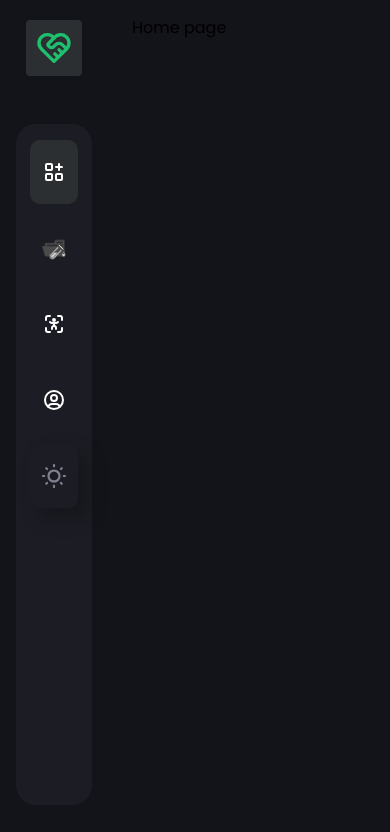
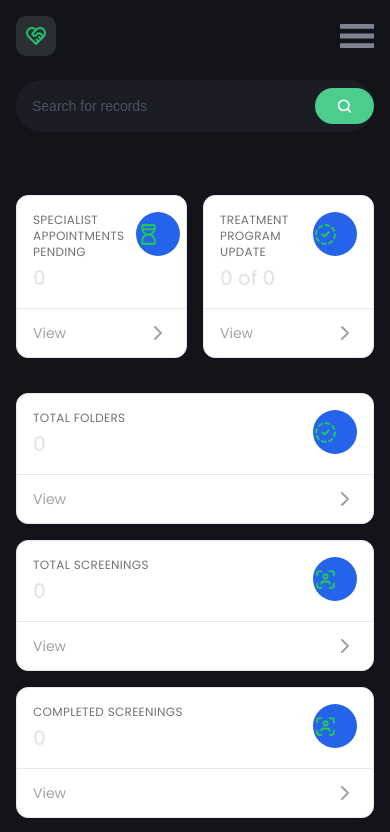
Before and after one commit to Tiyasha10/mngt-for-health, a React (Vite) app: page / in a window 390 px wide. Shown: the top 832 px of the page. Built offline with nearby package versions, Linux system fonts and the light colour scheme; no server answers.

Commit message:
add these

```diff
--- a/package.json
+++ b/package.json
@@ -21,6 +21,7 @@
     "@thirdweb-dev/sdk": "^3",
     "appwrite": "14.0.1",
     "caniuse-lite": "^1.0.30001697",
+    "cors-anywhere": "^0.4.4",
     "dotenv": "^16.4.5",
     "drizzle-orm": "^0.32.1",
     "ethers": "^5.7.2",
--- a/src/App.jsx
+++ b/src/App.jsx
@@ -1,19 +1,23 @@
 import React from "react";
 import { Route, Routes,useNavigate } from "react-router-dom";
 import Sidebar from "./components/sidebar";
+import Navbar from "./components/Navbar";
+import { Home } from "./pages";
 
 const App = () => {
     return (
         <div className="relative flex min-h-screen flex-row bg-[#13131a] p-4">
-            <div className="relative mr-10 sm:flex">
+            <div className="relative mr-10 hidden sm:flex">
 
                 <Sidebar/>
             </div>
 
             <div className="mx-auto max-w-[1280px] flex-1 max-sm:w-full sm:pr-5">
-                {/*Navbar*/}
+
+                <Navbar/>
+
                 <Routes>
-                    <Route path="/" element={<div>Home page </div>}/>
+                    <Route path="/" element={<Home/>}/>
                 </Routes>
 
             </div>
--- /dev/null
+++ b/src/components/CustomButton.jsx
@@ -0,0 +1,17 @@
+import React from "react"
+const CustomButton =({btnType,title,handleClick,styles})=>{
+    return(
+        <button
+        type={btnType}
+        className={`rounded-[10px] px-4 font-epilogue text-[16px]
+            front-semibold leading-[26px] text-white ${styles}
+            `}
+            onClick={handleClick}
+        >
+            {title}
+
+        </button>
+    );
+};
+
+export default CustomButton;
--- /dev/null
+++ b/src/components/DisplayInfo.jsx
@@ -0,0 +1,91 @@
+import { IconCircleDashedCheck, IconHourglassHigh, IconUserScan } from "@tabler/icons-react";
+import React, { useState } from "react";
+import { useNavigate } from "react-router-dom";
+import MetricsCard from "./MetricsCard";
+
+ const DisplayInfo = () => {
+    const navigate =useNavigate();
+    const [metrics, setMetrics] = useState ({
+        totalFolders: 0,
+        aiPersonalizedTreatment: 0,
+        totalScreenings:0,
+        completetedScreenings: 0,
+        pendingScreenings: 0,
+        overdueScreenings: 0
+    })
+
+    const metricsData = [
+        {
+            title: "Specialist Appointments Pending",
+            subtitle: "View",
+            value: metrics.pendingScreenings,
+            icon: IconHourglassHigh,
+            onClick: ()=> navigate ("/appointments/pending"),
+        },
+        {
+            title: "Treatment Program Update",
+            subtitle: "View",
+            value: `${metrics.completetedScreenings} of ${metrics.totalScreenings}`,
+            icon: IconCircleDashedCheck,
+            onClick: ()=> navigate ("/appointments/progress"),
+        },
+        {
+            title: "Total folders",
+            subtitle: "View",
+            value: metrics.totalFolders,
+            icon: IconCircleDashedCheck,
+            onClick: ()=> navigate ("/folders"),
+        },
+        {
+            title: "Total Screenings",
+            subtitle: "View",
+            value: metrics.totalScreenings,
+            icon: IconUserScan,
+            onClick: ()=> navigate ("/screeings"),
+        },
+        {
+            title: "Completed Screenings",
+            subtitle: "View",
+            value: metrics.completetedScreenings,
+            icon: IconUserScan,
+            onClick: ()=> navigate ("/screeings/completed"),
+        },
+        {
+            title: "Pending Screenings",
+            subtitle: "View",
+            value: metrics.pendingScreeningsScreenings,
+            icon: IconUserScan,
+            onClick: ()=> navigate ("/screeings/pending"),
+        },
+        {
+            title: "Overdue Screenings",
+            subtitle: "View",
+            value: metrics.overdueScreeningsScreenings,
+            icon: IconUserScan,
+            onClick: ()=> navigate ("/screeings/overdue"),
+        },
+
+
+
+    ];
+    return(
+        <div className="flex flex-wrap gap-[26px]">
+            <div className="lg: mt-7 grid w-full grid-cols-2 gap-4 sm:grid-cols-2 sm:gap-6">
+                {metricsData.slice(0,2).map((metric)=>(
+
+                <MetricsCard key={metric.title}{...metric}/>
+            ))}
+
+            </div>
+            <div className="mt-[9px] grid w-full gap-4 sm:grid-cols-2 sm:gap-6 lg:grid-cols-4">
+                {metricsData.slice(2).map((metric)=>(
+                    <MetricsCard key={metric.title} {...metric}/>
+                ))}
+
+            </div>
+
+        </div>
+    );
+
+ };
+ export default DisplayInfo;
--- /dev/null
+++ b/src/components/MetricsCard.tsx
@@ -0,0 +1,50 @@
+import React from "react";
+import { IconChevronRight, IconHeartHandshake } from '@tabler/icons-react';
+
+const MetricsCard = ({
+    title,
+    subtitle,
+    value,
+    icon: Icon,
+    onClick
+})=>(
+    <div className="flex flex-col rounded-xl border bg-white shadow-sm
+    dark:border-neutral-800 dark:bg-[#13131a]
+    ">
+        <div className="flex justify-between gap-x-3 p-4 md:p-5">
+            <div>
+                <p className="text-xs uppercase tracking-wide text-neutral-500">
+                    {title}
+                </p>
+                <div className="mt-1 flex items-center gap-x-2">
+                    <h3
+                    className="text-xl font-medium text-neutral-200 sm:text-2xl">
+                        {value}
+                    </h3>
+
+                </div>
+
+            </div>
+            <div className="flex size-[46px] h-11 w-11
+            flex-shrink-0 items-center rounded-full bg-blue-600 dark:bg-[#1c1c24] text-blue-200">
+                <Icon size={25} className ='text-green-500'/>
+
+        </div>
+
+        </div>
+        <a href="#"
+        onClick={onClick}
+        className="  border-gray-200 inline-flex items-center justify-between rounded-b-xl border-t px-4 py-3 text-sm md:px-5
+        text-neutral-400 hover:bg-neutral-800
+        "
+        >
+            {subtitle}
+            <IconChevronRight />
+
+        </a>
+
+
+    </div>
+
+);
+export default MetricsCard;
--- a/src/components/Navbar.jsx
+++ b/src/components/Navbar.jsx
@@ -0,0 +1,100 @@
+import React, { useState, useCallback, useEffect } from "react";
+import { menu, search } from "../assets";
+import CustomButton from "./CustomButton";
+import { usePrivy } from "@privy-io/react-auth";
+import searchIcon from "../assets/search.svg"; // Adjust path accordingly
+import { IconHeartHandshake } from "@tabler/icons-react";
+import { navLinks } from "../constants";
+//import { navigate } from "react-router-dom";
+import { useNavigate } from "react-router-dom";
+const Navbar = () => {
+    const navigate = useNavigate();
+    const { ready, authenticated, login, user, logout } = usePrivy();
+    const [toggleDrawer,setToggleDrawer] = useState(false);
+    const [isActive, setIsActive] = useState('dashboard')
+
+    console.log("user info", user);
+    const handleLoginLogout = useCallback(() => {
+        if (authenticated) {
+            logout();
+        } else {
+            login();
+        }
+    }, [authenticated, login, logout]);
+
+    useEffect(() => {
+        if (authenticated && user) {
+            console.log(user);
+            // fetch user
+        }
+    }, [authenticated, user]);
+
+    return (
+        <div className="mb-[35px] flex flex-col-reverse justify-between gap-6 md:flex-row">
+            {/* Search bar */}
+            <div className="flex h-[52px] max-w-[458px] flex-row rounded-[100px] bg-[#1c1c24] py-2 pl-4 lg:flex-1">
+                <input
+                    type="text"
+                    placeholder="Search for records"
+                    className="flex w-full bg-transparent font-epilogue text-[14px] font-normal text-white outline-none placeholder:text-[#4b5264]"
+                />
+                <div className="flex h-full w-[72px] cursor-pointer items-center justify-center rounded-[20px] bg-[#4acd8d]">
+                    <img
+                        src={searchIcon}
+                        alt="search"
+                        className="h-[15px] w-[15px] object-contain"
+                    />
+                </div>
+            </div>
+
+            {/* Login/Logout Button */}
+            <div className="hidden flex-row justify-end gap-2 sm:flex">
+                <CustomButton
+                    btnType="button"
+                    title={authenticated ? "Logout" : "Login"}
+                    styles={authenticated ? "bg-[#1dc071]" : "bg-[#8c6dfd]"}
+                    handleClick={handleLoginLogout}
+                />
+            </div>
+
+            <div className="relative flex items-center justify-between sm:hidden ">
+                <div className="flex h-[40px] cursor-pointer items-center justify-center
+                rounded-[10px] bg-[#2c2f32]">
+                    <IconHeartHandshake size = {40} color='#1ec070' className="p-2"/>
+
+                </div>
+                <img src={menu} alt = "menu"
+                className="h-[34px] w-[34px] cursor-pointer object-contain"
+                onClick={()=>{
+                    setToggleDrawer((prev)=> !prev);
+                }}
+                />
+                <div className={`absolute left-0 right-0 top-[60px] z-10 bg-[#1c1c24] py-4 shadow-secondary
+                    ${!toggleDrawer? '-translate-y-[100vh]' : 'translate-y-0'}
+                     transition-all duration-700 `}>
+                        <ul className="mb-4">
+                            {navLinks.map((link) => (
+                                <li
+                                key={link.name}
+                                className={`flex items-center gap-3 p-4 ${isActive === link.name && "bg-[#3a3a43]"}`}
+                                onClick={() => {
+                                    setIsActive(link.name);
+                                    setToggleDrawer(false);
+                                    navigate(link.link);
+                                }}
+                                >
+                                <img src={link.imageUrl} alt={link.name} className="h-6 w-6 object-contain" />
+                                <span className="text-white">{link.name}</span>
+                                </li>
+                            ))}
+                        </ul>
+
+
+                </div>
+
+            </div>
+        </div>
+    );
+};
+
+export default Navbar;
--- a/src/components/Sidebar.jsx
+++ b/src/components/Sidebar.jsx
@@ -6,7 +6,7 @@ import { IconHeartHandshake } from "@tabler/icons-react";
 
 const Icon =({styles, name, imageUrl, isActive, disabled, handleClick}) =>{
     return(
-        <div className={`h-[64px] w-[48px] rounded-[10px] ${isActive && isActive===name && 'bg-[#2c2f32]'} flex items-center justify-center ${styles}`}
+        <div className={`h-[64px] w-[50px] rounded-[10px] ${isActive && isActive===name && 'bg-[#2c2f32]'} flex items-center justify-center ${styles}`}
          onClick={handleClick}
         >
             {!isActive ? (
--- a/src/main.jsx
+++ b/src/main.jsx
@@ -8,7 +8,7 @@ import './index.css'
 const root= ReactDOM.createRoot(document.getElementById("root"));
 root.render(
     <PrivyProvider
-      appId="cm6qcimre00pv7v6jdpsxmque"
+      appId="cm6qcinn4036k10jmwprnkfki"
       config={{
         // Customize Privy's appearance in your app
         appearance: {
@@ -21,4 +21,4 @@ root.render(
       <App />
       </Router>
     </PrivyProvider>
-)
+);
--- /dev/null
+++ b/src/pages/Home.jsx
@@ -0,0 +1,7 @@
+import React from "react";
+import DisplayInfo from '../components/DisplayInfo'
+const Home = ()=> {
+    return <DisplayInfo/>;
+
+};
+export default Home;
--- /dev/null
+++ b/src/pages/index.js
@@ -0,0 +1 @@
+export {default as Home } from './Home'
```
Also changed, not shown: 2 other files (tests, documents, lock files or other folders).
